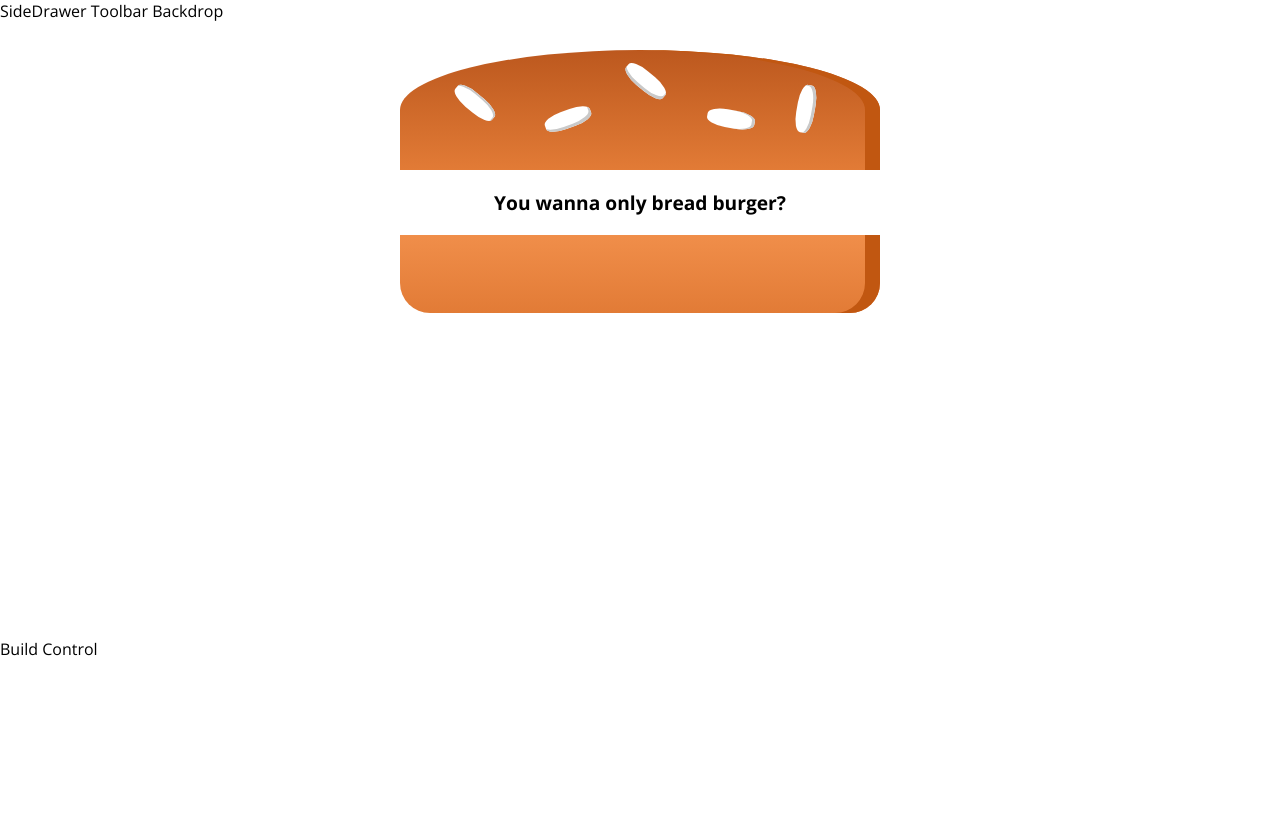
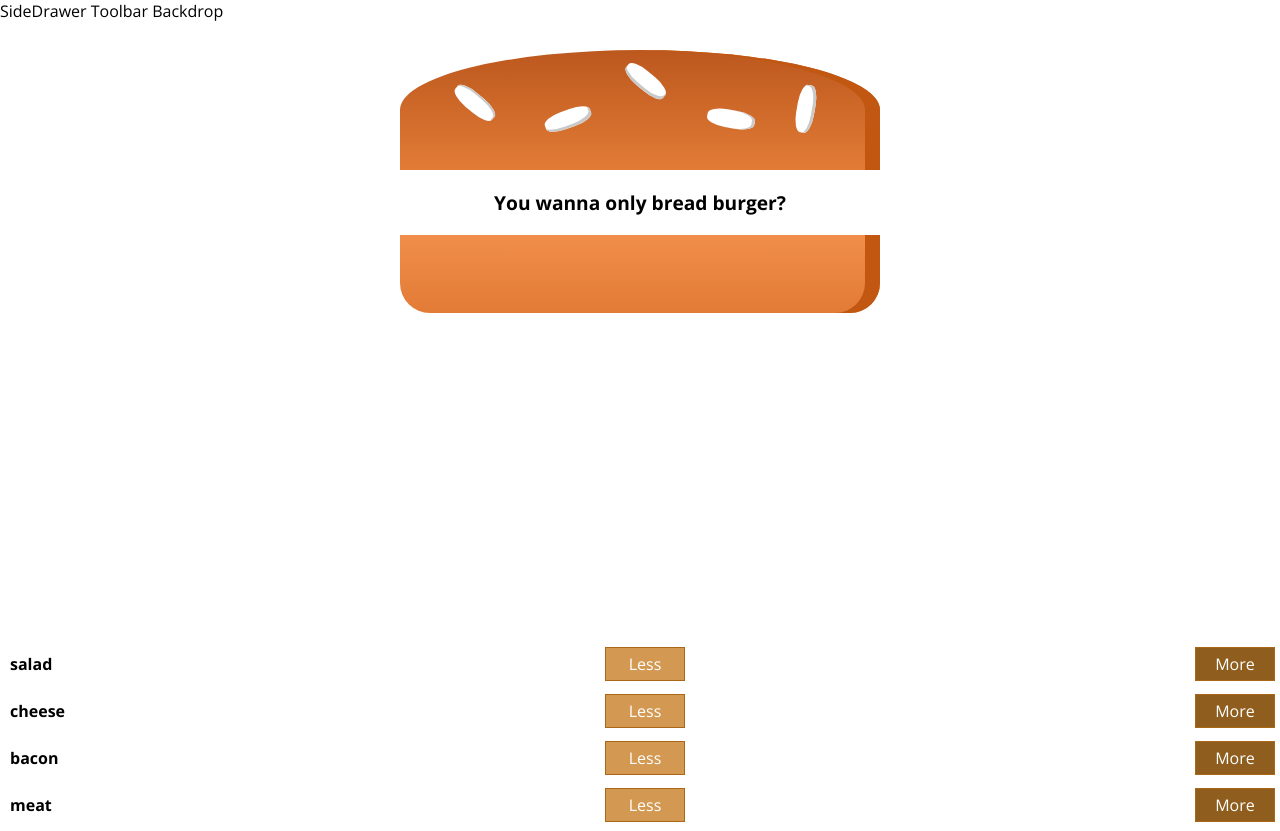
Before and after one commit to littlebobby/my-burger-react-app, a React app: page / in a window 1280 px wide. Before the commit the page ends 800 px from the top, so only its background shows below. Built offline with nearby package versions, Linux system fonts and the light colour scheme.

Commit message:
added button

```diff
--- /dev/null
+++ b/src/components/Burger/BurgerIngredients/BuildControls/BuildControl/BuildControl.css
@@ -0,0 +1,56 @@
+.BuildControl {
+  display: flex;
+  justify-content: space-between;
+  align-items: center;
+  margin: 5px 0;
+}
+
+.BuildControl button {
+  display: block;
+  font: inherit;
+  padding: 5px;
+  margin: 0 5px;
+  width: 80px;
+  border: 1px solid #AA6817;
+  cursor: pointer;
+  outline: none;
+}
+
+.BuildControl button:disabled {
+  background-color: #AC9980;
+  border: 1px solid #7E7365;
+  color: #ccc;
+  cursor: default;
+}
+
+.BuildControl button:hover:disabled {
+  background-color: #AC9980;
+  color: #ccc;
+  cursor: not-allowed;
+}
+
+.Label {
+  padding: 10px;
+  font-weight: bold;
+  width: 80px;
+}
+
+.Less {
+  background-color: #D39952;
+  color: white;
+}
+
+.More {
+  background-color: #8F5E1E;
+  color: white;
+}
+
+.Less:hover, .Less:active {
+  background-color: #DAA972;
+  color: white;
+}
+
+.More:hover, .More:active {
+  background-color: #99703F;
+  color: white;
+}
--- /dev/null
+++ b/src/components/Burger/BurgerIngredients/BuildControls/BuildControl/BuildControl.js
@@ -0,0 +1,12 @@
+import React from 'react';
+import classes from './BuildControl.css'
+
+const buildControl = (props) => (
+    <div className={classes.BuildControl}>
+      <label className={classes.Label}>{props.label}</label>
+      <button className={classes.Less}>Less</button>
+      <button className={classes.More}>More</button>
+    </div>
+)
+
+export default buildControl
--- /dev/null
+++ b/src/components/Burger/BurgerIngredients/BuildControls/BuildControls.css
@@ -0,0 +1,11 @@
+.BuildControls {
+  width: 100%;
+  background: #CF8F2E;
+  display: flex;
+  flex-flow: column;
+  align-items: center;
+  box-shadow: 0 2px 1px #ccc;
+  margin: auto;
+  padding: 10px 0;
+
+}
--- /dev/null
+++ b/src/components/Burger/BurgerIngredients/BuildControls/BuildControls.js
@@ -0,0 +1,21 @@
+import React from 'react'
+import BuildControl from './BuildControl/BuildControl'
+
+const controls = []
+
+const buildControls = (props) => {
+  Object.keys(props.ingredients).forEach(e => {
+    controls.push(<BuildControl key={e} label={e}></BuildControl>)
+  });
+
+  return (
+    <div>
+      {controls}
+    </div>
+  )
+}
+
+
+
+
+export default buildControls;
--- a/src/containers/BurgerBuilder/BurgerBuilder.js
+++ b/src/containers/BurgerBuilder/BurgerBuilder.js
@@ -1,6 +1,7 @@
 import React, { Component } from 'react';
 import Aux from '../../hoc/Aux';
 import Burger from '../../components/Burger/Burger'
+import BuildControls from '../../components/Burger/BurgerIngredients/BuildControls/BuildControls';
 
 class BurgerBuilder extends Component {
   state = {
@@ -15,7 +16,7 @@
     return (
       <Aux>
         <Burger ingredient={this.state.ingredient}/>
-        <div>Build Control</div>
+        <BuildControls ingredients={this.state.ingredient}></BuildControls>
       </Aux>
     )
   }
```
